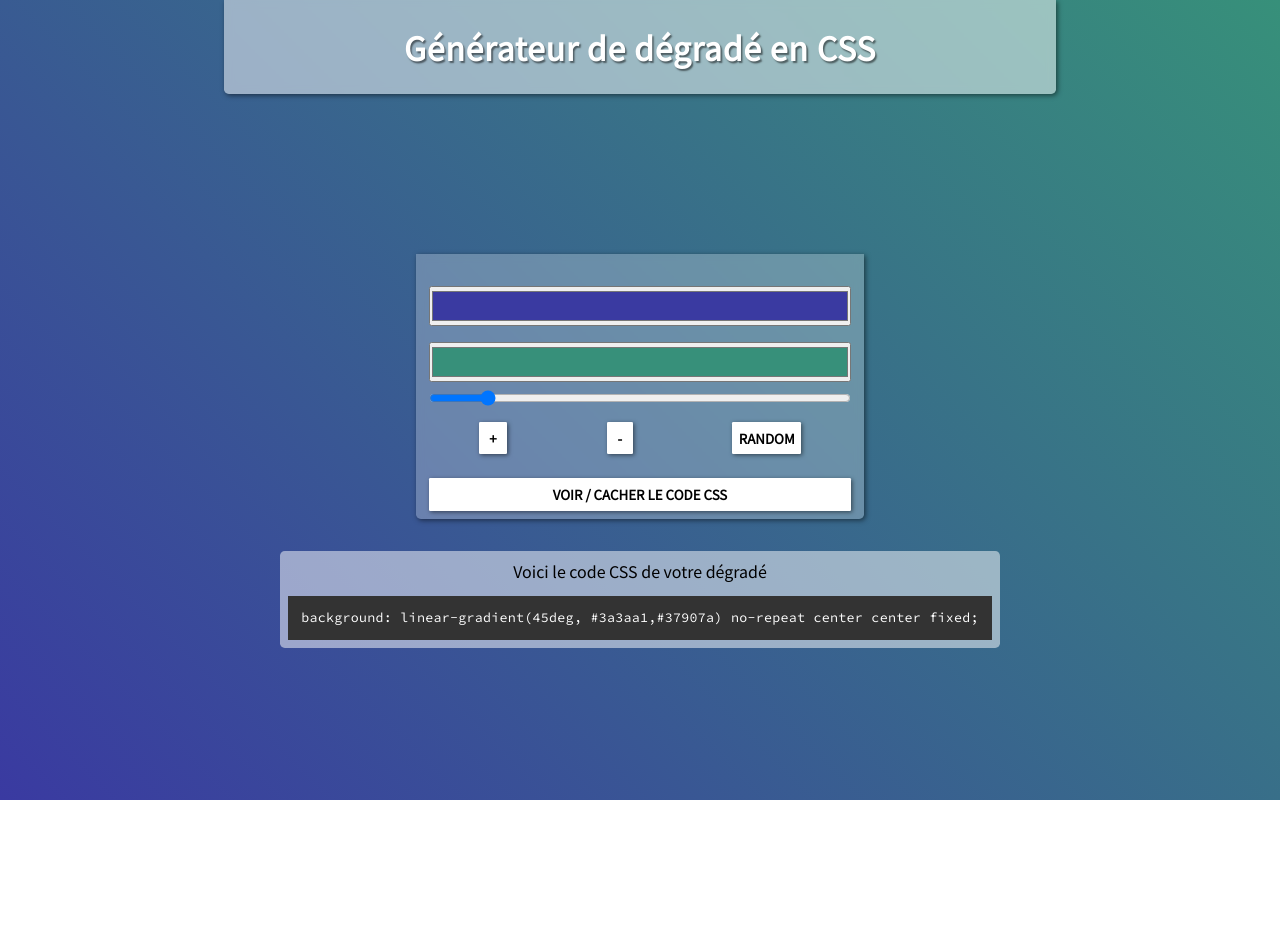
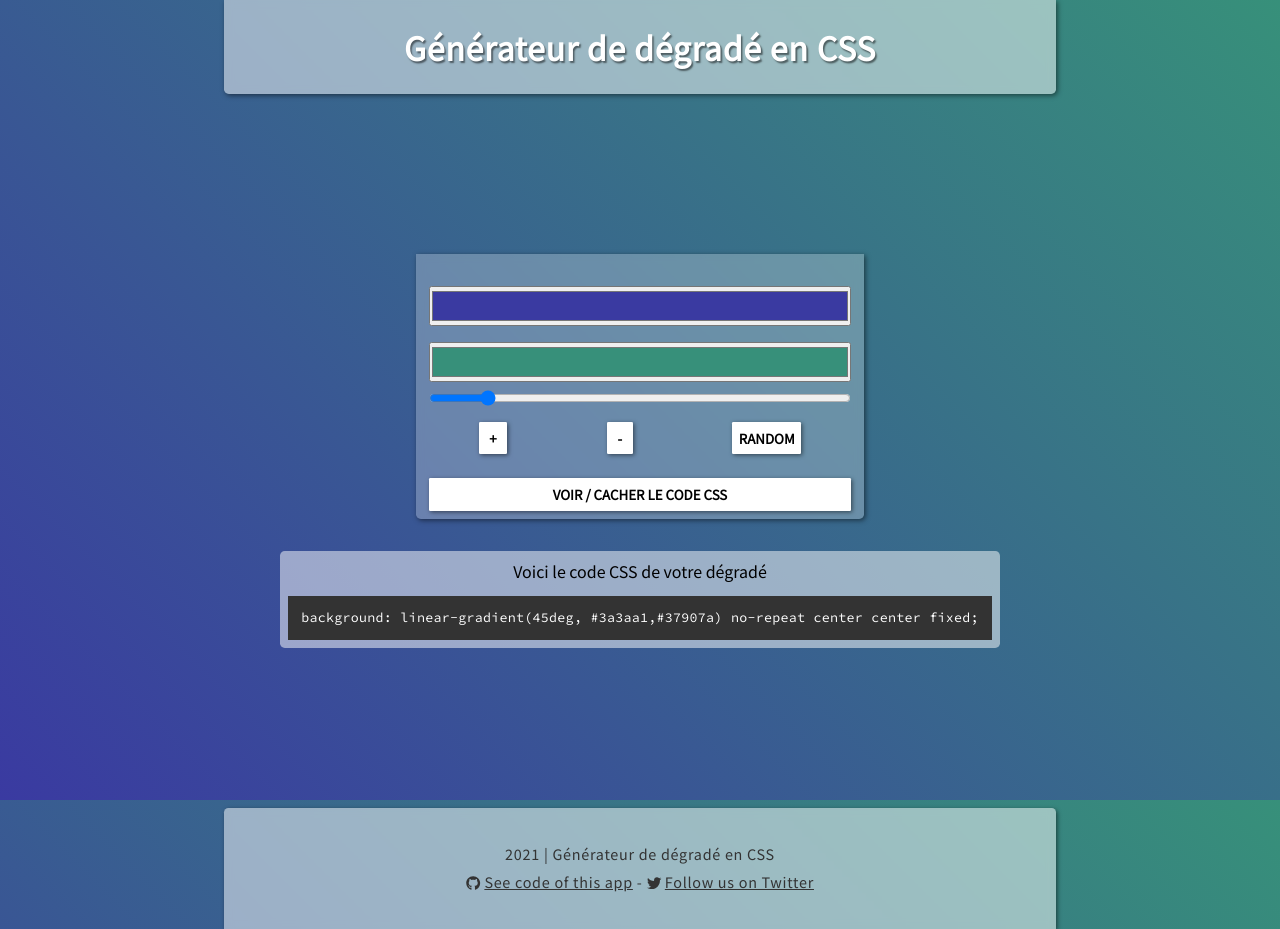
Before and after one commit to alice-sebego/gradient-generator, a website built with webpack: page index.html in a window 1280 px wide. Before the commit the page ends 800 px from the top, so only its background shows below. Built offline with Linux system fonts and the light colour scheme.

Commit message:
Build the footer

```diff
--- a/index.html
+++ b/index.html
@@ -4,7 +4,10 @@
     <meta charset="UTF-8">
     <meta http-equiv="X-UA-Compatible" content="IE=edge">
     <meta name="viewport" content="width=device-width, initial-scale=1.0">
+    <!-- CSS -->
     <link rel="stylesheet" href="./src/css/style.css">
+    <!-- Script -->
+    <script src="https://cdnjs.cloudflare.com/ajax/libs/font-awesome/5.15.3/js/all.min.js" integrity="sha512-RXf+QSDCUQs5uwRKaDoXt55jygZZm2V++WUZduaU/Ui/9EGp3f/2KZVahFZBKGH0s774sd3HmrhUy+SgOFQLVQ==" crossorigin="anonymous" referrerpolicy="no-referrer"></script>
     <script defer src="./dist/bundle.js"></script>
     <title>Générateur de dégradé en CSS</title>
 </head>
@@ -37,6 +40,9 @@
             <code></code>
         </div>
     </section>
-
+    <footer>
+        <p><span id="year"></span> | Générateur de dégradé en CSS</p>
+        <p><i class="fab fa-github"></i> <a href="https://github.com/alice-sebego/gradient-generator" rel="author" title="Get app's code on GitHub">See code of this app</a> - <i class="fab fa-twitter"></i> <a href="https://twitter.com/ComaMalice" target="_blank" title="Follow us on Twitter">Follow us on Twitter</a></p>
+    </footer>
 </body>
 </html>
--- a/src/css/style.css
+++ b/src/css/style.css
@@ -127,6 +127,11 @@ button:active{
     color: rgb(221, 6, 60);
 }
 
+#preview div{
+    margin-left: 10vw;
+    margin-right: 10vw;
+}
+
 /* Display code of generated gradient*/
 
 code{
@@ -137,8 +142,38 @@ code{
     font: smaller 'Source Code Pro';
     padding: 1em;
     letter-spacing: .02em;
+    text-align: left;
 }
 
 .none{
     display: none;
 }
+
+/* Footer */
+
+footer{
+    width: 65%;
+    margin: 20vh auto 0;
+    padding: 4vh 5vw;
+    text-align: center;
+    letter-spacing: .05em;
+    font-size: 0.9em;
+    color: #333;
+    box-shadow: 0.1em 0.1em 0.3em rgb(0 0 0 / 50%);
+    background-color: rgb(255 255 255 / 50%);
+    backdrop-filter: blur(4px);
+    -webkit-backdrop-filter: blur(4px);
+    border-radius: .3em .3em 0 0;
+    line-height: 2em;
+}
+
+footer a{
+    color: #333;
+    text-decoration:underline;
+    transition: text-decoration 1s ease-in-out;
+}
+
+footer a:hover,
+footer a:active{
+    text-decoration: overline;
+}
--- a/src/js/app.js
+++ b/src/js/app.js
@@ -12,6 +12,7 @@ const $displaycode = document.querySelector("#display-code button");
 const $section = document.querySelector("#generator");
 const $preview = document.querySelector("#preview div");
 const $code = document.querySelector("#preview code");
+const $year = document.querySelector("#year");
 
 // Messages for user
 const messages = {
@@ -142,3 +143,6 @@ $random.addEventListener("click", () => {
 
 // Manager display of code CSS preview
 $displaycode.addEventListener("click", () => $preview.classList.toggle("none"))
+
+// Display current year on the footer
+util.displayYear($year);
--- a/src/js/utils.js
+++ b/src/js/utils.js
@@ -21,3 +21,12 @@ export const removeElement = (element) => {
         element.remove();
     }, 4000);
 }
+
+/**
+ * Display current year
+ * @param {HTMLSpanElement} span
+ */
+export const displayYear = (span)=> {
+    const date = new Date(Date.now());
+    span.innerHTML = date.getFullYear();
+}
```
Also changed, not shown: dist/bundle.js.
